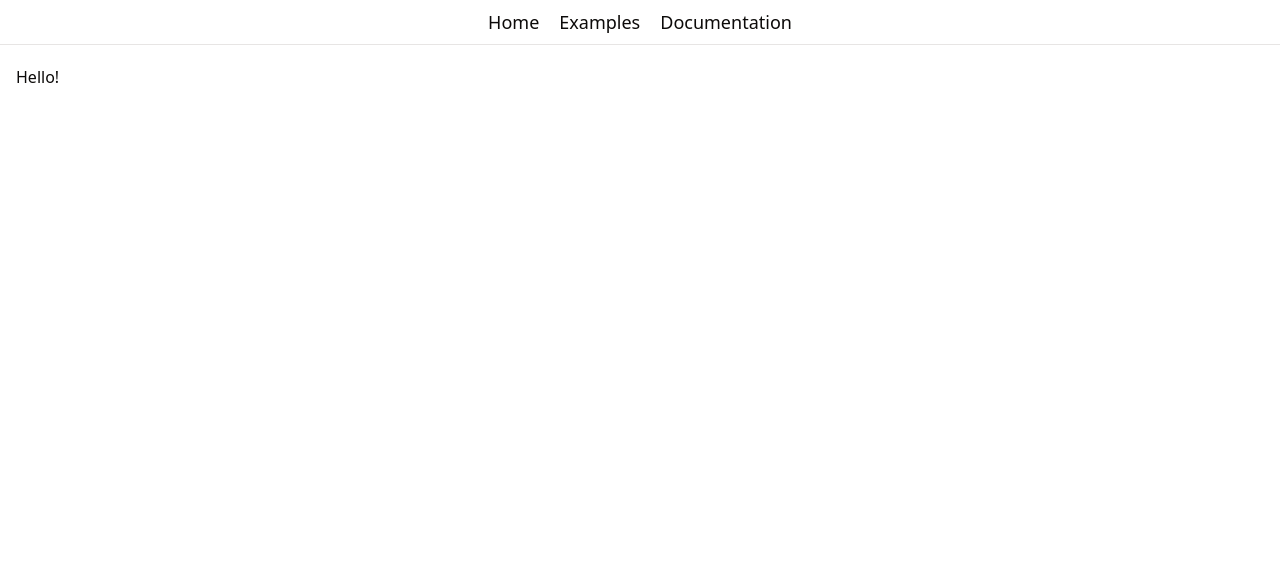
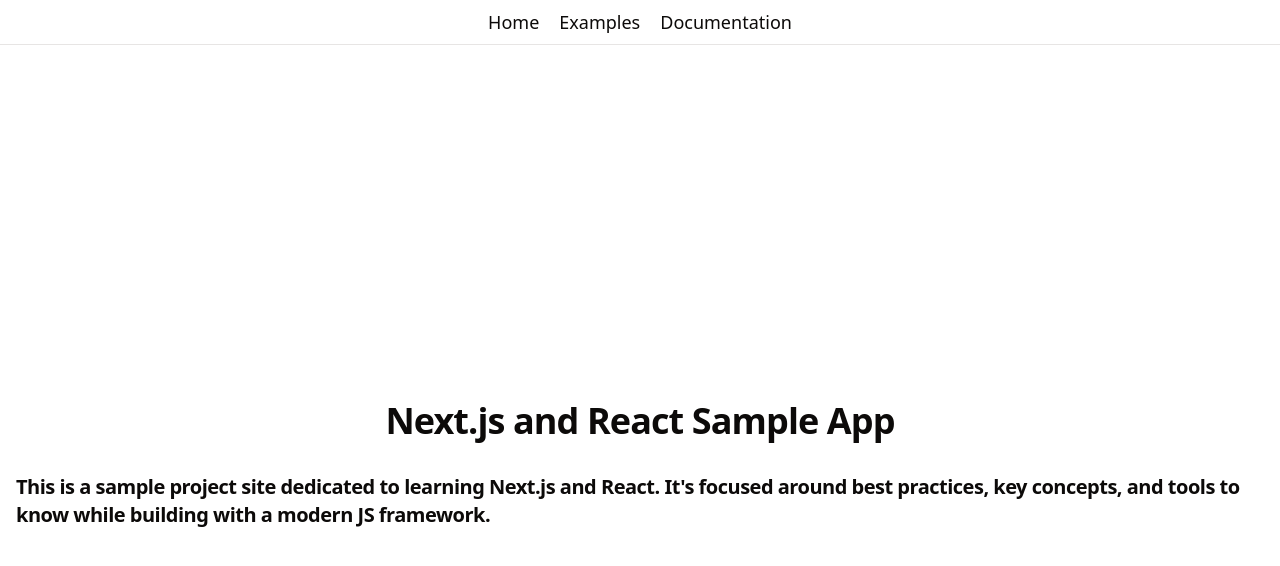
Before and after one commit to brhega/next-react-app, a Next.js app: page / in a window 1280 px wide. Shown: the top 566 px of the page. Built offline with nearby package versions, Linux system fonts and the light colour scheme.

Commit message:
home page

```diff
--- a/app/page.tsx
+++ b/app/page.tsx
@@ -2,8 +2,11 @@ import Image from "next/image";
 
 export default function Home() {
   return (
-    <div>
-      Hello!
+    <div className="flex items-center justify-center flex-col min-h-screen gap-8">
+      <h1 className="scroll-m-20 text-center text-4xl font-extrabold tracking-tight text-balance">Next.js and React Sample App</h1>
+      <h3 className="scroll-m-20 text-xl font-semibold tracking-tight">This is a sample project site dedicated to learning Next.js and React.
+        It's focused around best practices, key concepts, and tools to know while building with a modern JS framework.
+      </h3>
     </div>
   );
 }
```
